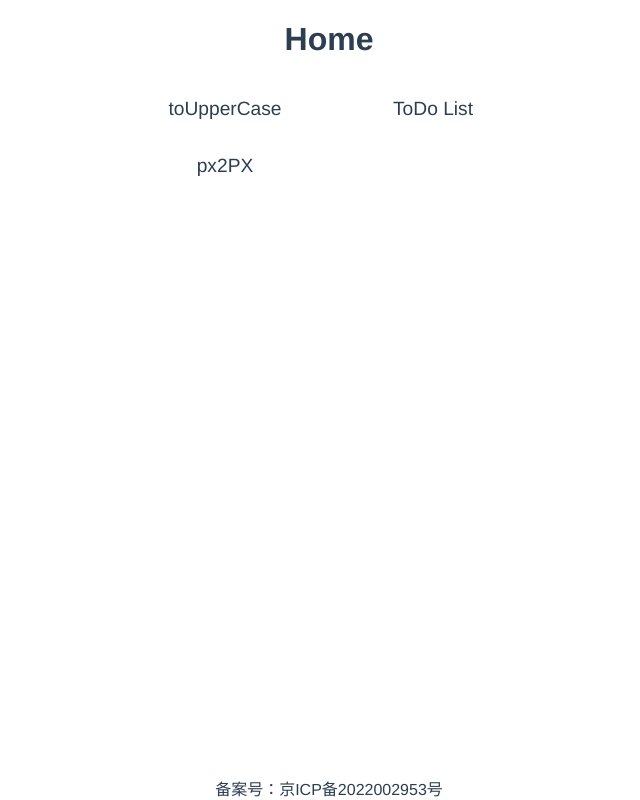
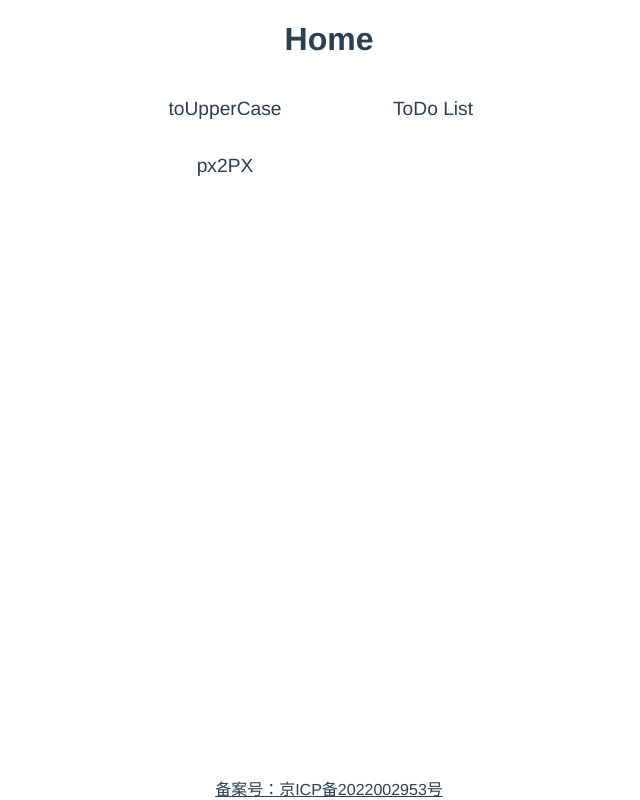
Before and after one commit to Retr0-ll/retr0, a Vue app: page /#/ in a window 1280 px wide. Shown: the whole page, without its empty margins (311-951 px from the left). Built offline with nearby package versions, Linux system fonts and the light colour scheme; what vue-clipboard2 would draw is missing.

Commit message:
feat: 备案号

```diff
--- a/src/pages/home.vue
+++ b/src/pages/home.vue
@@ -21,7 +21,9 @@
         px2PX
       </div>
     </div>
-    <footer>备案号：京ICP备2022002953号</footer>
+    <footer>
+      <a href="https://beian.miit.gov.cn/">备案号：京ICP备2022002953号</a>
+    </footer>
   </div>
 </template>
 
@@ -55,6 +57,10 @@ h1 {
 footer {
   position: fixed;
   bottom: 0;
+
+  a {
+    color: #2c3e50;
+  }
 }
 .tabs-wrapper {
   display: flex;
```
